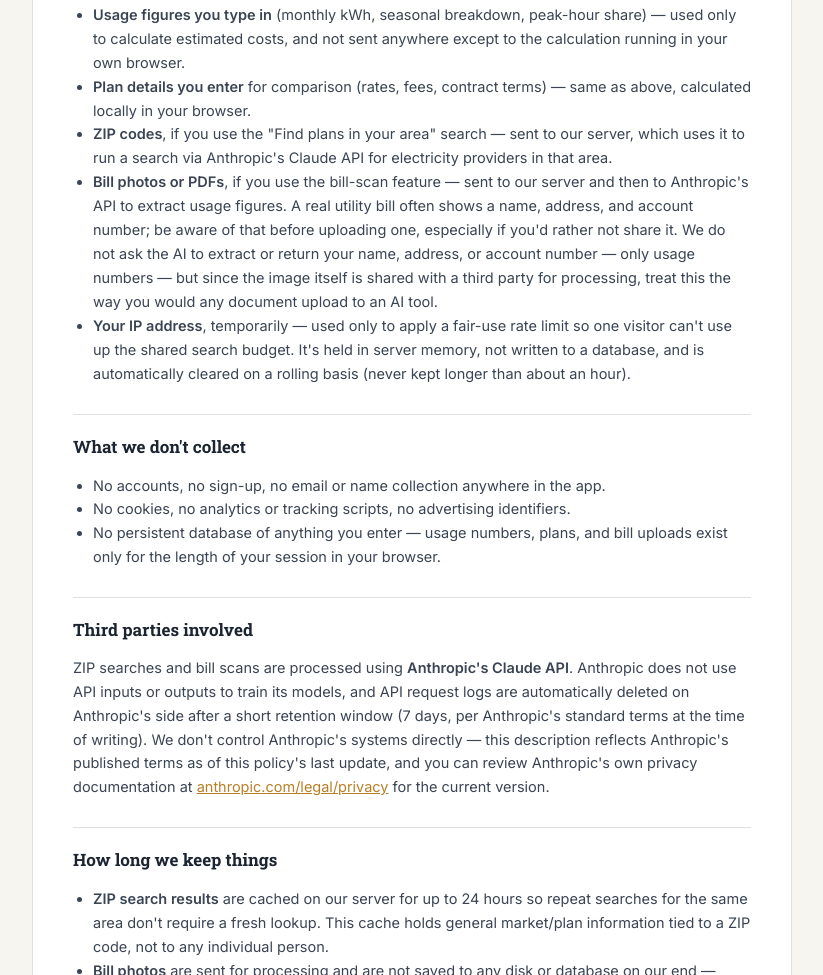
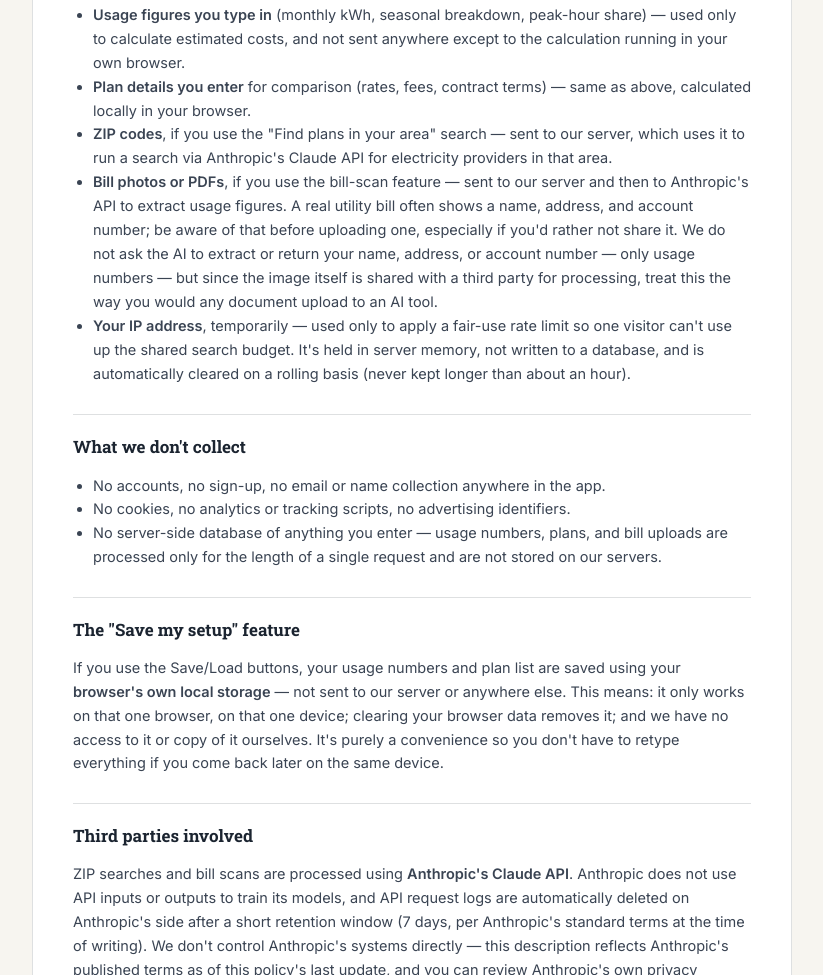
Before and after one commit to Ayohubgit/Powerselect-app, a website: page public/privacy.html in a window 1280 px wide. Shown: the part 303-1278 px from the top of the page, without its empty margins (228-1051 px from the left). Drawn offline with Linux system fonts and the light colour scheme.

Commit message:
Update privacy policy regarding data storage
Clarified that no server-side database is used for storing user data and explained the local storage feature for saving user setup.

```diff
--- a/public/privacy.html
+++ b/public/privacy.html
@@ -44,8 +44,11 @@
   <ul>
     <li>No accounts, no sign-up, no email or name collection anywhere in the app.</li>
     <li>No cookies, no analytics or tracking scripts, no advertising identifiers.</li>
-    <li>No persistent database of anything you enter — usage numbers, plans, and bill uploads exist only for the length of your session in your browser.</li>
+    <li>No server-side database of anything you enter — usage numbers, plans, and bill uploads are processed only for the length of a single request and are not stored on our servers.</li>
   </ul>
+
+  <h2>The "Save my setup" feature</h2>
+  <p>If you use the Save/Load buttons, your usage numbers and plan list are saved using your <strong>browser's own local storage</strong> — not sent to our server or anywhere else. This means: it only works on that one browser, on that one device; clearing your browser data removes it; and we have no access to it or copy of it ourselves. It's purely a convenience so you don't have to retype everything if you come back later on the same device.</p>
 
   <h2>Third parties involved</h2>
   <p>ZIP searches and bill scans are processed using <strong>Anthropic's Claude API</strong>. Anthropic does not use API inputs or outputs to train its models, and API request logs are automatically deleted on Anthropic's side after a short retention window (7 days, per Anthropic's standard terms at the time of writing). We don't control Anthropic's systems directly — this description reflects Anthropic's published terms as of this policy's last update, and you can review Anthropic's own privacy documentation at
```
